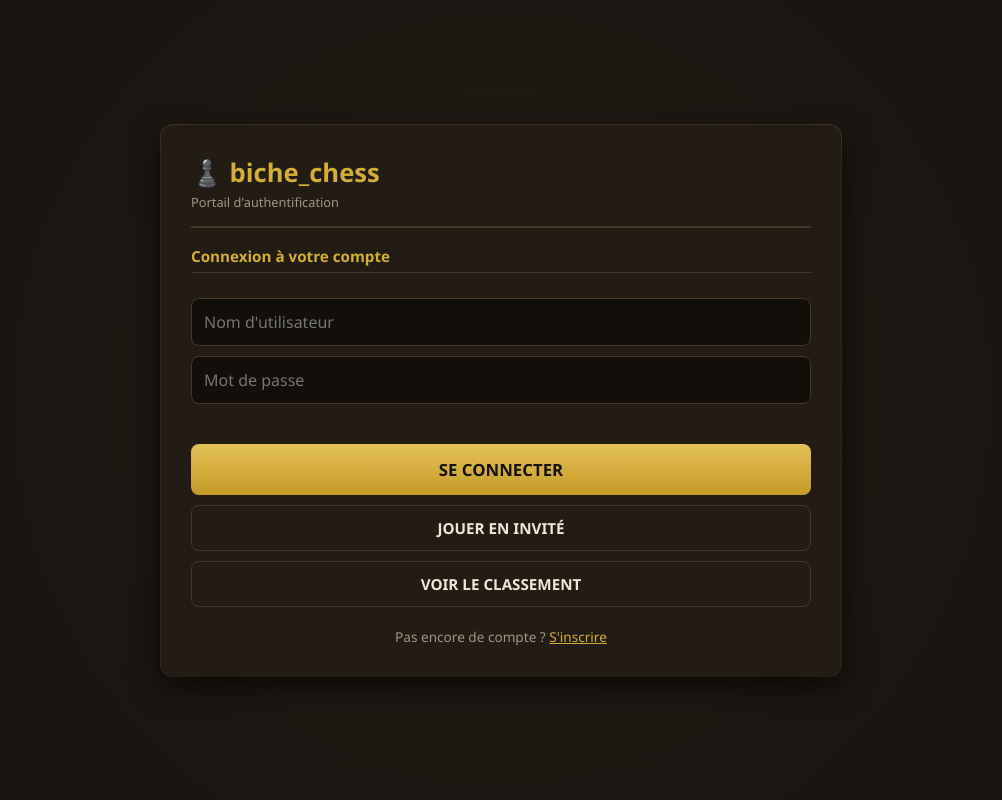
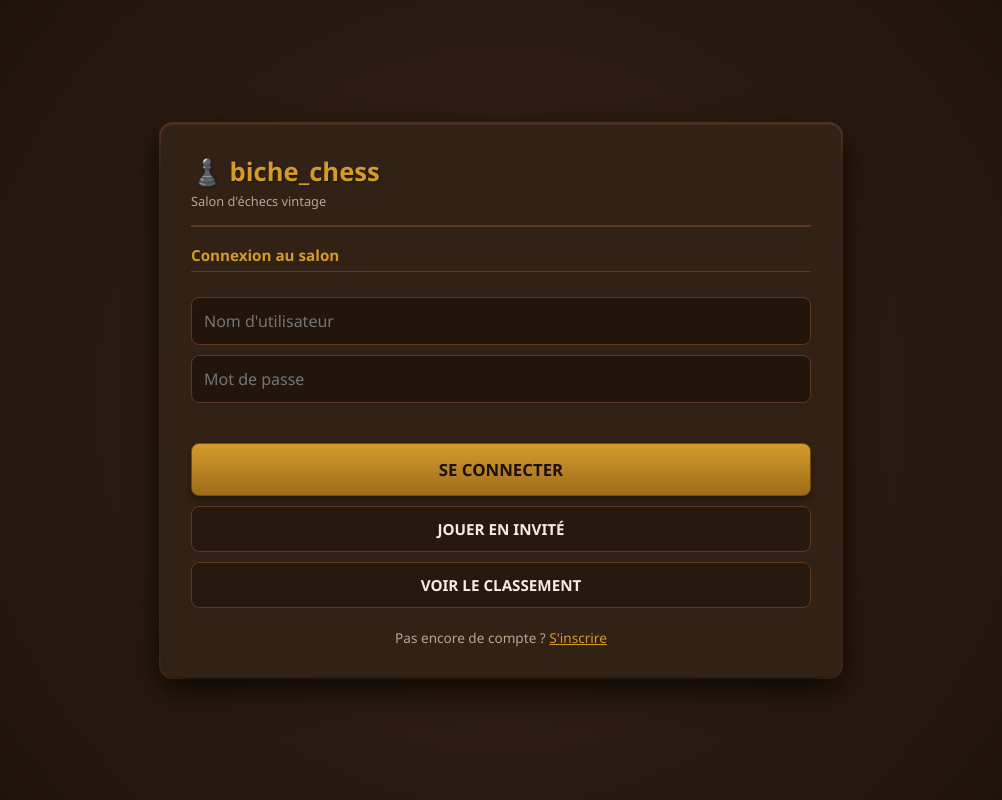
Before and after one commit to bichetonne/echec, a Flask app: page / in a window 1280 px wide. Shown: the whole page, without its empty margins (139-1141 px from the left). Run offline with Flask 3, Linux system fonts and the light colour scheme; some libraries are stand-ins or nearby versions.

Commit message:
Application du theme bois vintage et chaleureux

```diff
--- a/templates/index.html
+++ b/templates/index.html
@@ -3,22 +3,23 @@
 <head>
     <meta charset="UTF-8">
     <meta name="viewport" content="width=device-width, initial-scale=1.0">
-    <title>biche_chess</title>
+    <title>biche_chess - Bois Vintage</title>
     <style>
         :root {
-            --bg-color: #16120e;
-            --panel-bg: #231c15;
-            --panel-border: #4a3826;
-            --accent-color: #d4af37;
-            --accent-hover: #e5c158;
-            --text-color: #f0e6d2;
-            --text-muted: #a39580;
-            --input-bg: #120e0a;
+            /* --- THÈME BOIS VINTAGE --- */
+            --bg-color: #1a110a;          /* Fond bois très sombre et chaleureux */
+            --panel-bg: #322115;          /* Panneau couleur bois noyer / acajou */
+            --panel-border: #5c3a21;      /* Bordure bois sculpté */
+            --accent-color: #d49b2b;      /* Or vieilli / laiton */
+            --accent-hover: #e6b347;
+            --text-color: #f5eedc;        /* Parchemin / Ivoire clair */
+            --text-muted: #b8a68d;        /* Bois vieilli clair */
+            --input-bg: #21150c;          /* Fond de champ sombre texturé */
 
-            --log-panel-bg: rgba(35, 28, 21, 0.85);
-            --log-border: rgba(74, 56, 38, 0.7);
-            --log-text: #d1c7b7;
-            --log-highlight: rgba(212, 175, 55, 0.1);
+            --log-panel-bg: rgba(50, 33, 21, 0.92);
+            --log-border: rgba(92, 58, 33, 0.8);
+            --log-text: #e6dac3;
+            --log-highlight: rgba(212, 155, 43, 0.12);
         }
 
         * {
@@ -37,14 +38,14 @@
             align-items: center;
             justify-content: center;
             padding: 15px;
-            background-image: radial-gradient(circle at center, #231c15 0%, #16120e 100%);
+            background-image: radial-gradient(circle at center, #3a2517 0%, #1a110a 100%);
         }
 
         .main-container {
             background: var(--panel-bg);
             padding: 20px;
             border-radius: 12px;
-            box-shadow: 0 10px 30px rgba(0, 0, 0, 0.7), 0 0 0 1px var(--panel-border);
+            box-shadow: 0 12px 35px rgba(0, 0, 0, 0.8), inset 0 1px 0 rgba(255, 255, 255, 0.08), 0 0 0 2px var(--panel-border);
             width: 100%;
             max-width: 680px;
             display: flex;
@@ -69,6 +70,7 @@
             font-size: 1.6rem;
             margin-bottom: 3px;
             text-transform: lowercase;
+            text-shadow: 1px 1px 2px rgba(0,0,0,0.5);
         }
 
         .header-left p {
@@ -125,31 +127,32 @@
 
         input[type="text"]:focus, input[type="password"]:focus {
             border-color: var(--accent-color);
-            box-shadow: 0 0 5px rgba(212, 175, 55, 0.3);
+            box-shadow: 0 0 6px rgba(212, 155, 43, 0.4);
         }
 
         .btn-start, .btn-auth {
             width: 100%;
             padding: 14px;
-            background: linear-gradient(to bottom, #e5c158, #c59b27);
-            color: #16120e;
-            border: none;
+            background: linear-gradient(to bottom, #d49b2b, #9e6c1a);
+            color: #1a110a;
+            border: 1px solid #754c0e;
             border-radius: 8px;
             font-weight: bold;
             font-size: 1.05rem;
             cursor: pointer;
             transition: all 0.3s ease;
             text-transform: uppercase;
+            box-shadow: 0 4px 6px rgba(0,0,0,0.3);
         }
 
         .btn-start:hover, .btn-auth:hover {
-            background: linear-gradient(to bottom, #f3cf66, #d4af37);
+            background: linear-gradient(to bottom, #e6b347, #b87d21);
         }
 
         .btn-guest, .btn-leaderboard, .btn-back {
             width: 100%;
             padding: 12px;
-            background: transparent;
+            background: rgba(33, 21, 12, 0.6);
             border: 1px solid var(--panel-border);
             color: var(--text-color);
             border-radius: 8px;
@@ -164,7 +167,7 @@
         .btn-guest:hover, .btn-leaderboard:hover, .btn-back:hover {
             border-color: var(--accent-color);
             color: var(--accent-color);
-            background: rgba(212, 175, 55, 0.05);
+            background: rgba(212, 155, 43, 0.08);
         }
 
         .auth-switch {
@@ -188,7 +191,7 @@
             flex: 1;
             padding: 10px 8px;
             border: 1px solid var(--panel-border);
-            background: #2d241c;
+            background: #25170e;
             color: var(--text-color);
             border-radius: 8px;
             cursor: pointer;
@@ -199,7 +202,7 @@
 
         .btn-option.active {
             border-color: var(--accent-color);
-            background: rgba(212, 175, 55, 0.15);
+            background: rgba(212, 155, 43, 0.2);
             color: var(--accent-color);
         }
 
@@ -220,7 +223,7 @@
             color: var(--accent-color);
             text-transform: uppercase;
             font-size: 0.8rem;
-            background: rgba(0,0,0,0.3);
+            background: rgba(0,0,0,0.4);
         }
 
         .slider-box {
@@ -236,7 +239,7 @@
         .skill-slider {
             width: 100%;
             -webkit-appearance: none;
-            background: #16120e;
+            background: #1a110a;
             height: 8px;
             border-radius: 4px;
             border: 1px solid var(--panel-border);
@@ -250,6 +253,7 @@
             border-radius: 50%;
             background: var(--accent-color);
             cursor: pointer;
+            box-shadow: 0 2px 4px rgba(0,0,0,0.5);
         }
 
         .slider-info {
@@ -286,7 +290,7 @@
             display: grid;
             grid-template-columns: 50px 1fr 1fr;
             padding: 8px 10px;
-            background: rgba(0,0,0,0.4);
+            background: rgba(0,0,0,0.5);
             border-bottom: 1px solid var(--log-border);
             font-weight: bold;
             color: var(--accent-color);
@@ -299,18 +303,18 @@
             display: grid;
             grid-template-columns: 50px 1fr 1fr;
             padding: 6px 10px;
-            border-bottom: 1px solid rgba(74, 56, 38, 0.2);
+            border-bottom: 1px solid rgba(92, 58, 33, 0.3);
             font-size: 0.9rem;
             align-items: center;
         }
         .log-entry:nth-child(even) { background-color: var(--log-highlight); }
         .log-move-num { color: var(--text-muted); text-align: center; font-weight: bold; }
         .chess-symbol { font-size: 1.2rem; margin-right: 6px; vertical-align: middle; }
-        .piece-white { color: #e5c158; }
-        .piece-black { color: #c59b27; }
+        .piece-white { color: #f5eedc; text-shadow: 0 0 2px #d49b2b; }
+        .piece-black { color: #d49b2b; }
 
         .hidden { display: none !important; }
-        #authMsg { color: #e5c158; font-size: 0.85rem; text-align: center; min-height: 20px; }
+        #authMsg { color: #e6b347; font-size: 0.85rem; text-align: center; min-height: 20px; }
     </style>
 </head>
 <body>
@@ -319,7 +323,7 @@
         <header>
             <div class="header-left">
                 <h1>♟️ biche_chess</h1>
-                <p id="headerSubtitle">Portail d'authentification</p>
+                <p id="headerSubtitle">Salon d'échecs vintage</p>
             </div>
             <div class="header-right" id="headerRightProfile">
                 <div class="user-tag" id="displayUsername">Utilisateur</div>
@@ -329,7 +333,7 @@
 
         <!-- 1. ÉCRAN DE CONNEXION / INSCRIPTION -->
         <div id="authScreen" style="display: flex; flex-direction: column; gap: 15px;">
-            <div class="section-title" id="authTitle">Connexion à votre compte</div>
+            <div class="section-title" id="authTitle">Connexion au salon</div>
             <div class="form-group">
                 <input type="text" id="usernameInput" placeholder="Nom d'utilisateur">
                 <input type="password" id="passwordInput" placeholder="Mot de passe">
@@ -420,7 +424,7 @@
             </div>
 
             <div>
-                <div class="section-title">Journal Tactique (Robot en entraînement continu)</div>
+                <div class="section-title">Journal Tactique (Entraînement en cours)</div>
                 <div class="log-box" id="logBox">
                     <div class="log-header">
                         <div>Tour</div>
@@ -462,7 +466,7 @@
 
             authSwitchText.addEventListener('click', function() {
                 isLoginMode = !isLoginMode;
-                document.getElementById('authTitle').textContent = isLoginMode ? "Connexion à votre compte" : "Créer un nouveau compte";
+                document.getElementById('authTitle').textContent = isLoginMode ? "Connexion au salon" : "Créer un nouveau compte";
                 document.getElementById('authBtn').textContent = isLoginMode ? "Se connecter" : "S'inscrire";
                 authSwitchText.innerHTML = isLoginMode ? "Pas encore de compte ? <span>S'inscrire</span>" : "Déjà un compte ? <span>Se connecter</span>";
                 document.getElementById('authMsg').textContent = "";
@@ -518,7 +522,7 @@
                         currentSkillLevel = 20;
 
                         document.getElementById('accountColorScreen').classList.remove('hidden');
-                        document.getElementById('headerSubtitle').textContent = `Entraînement permanent | Niv. 20`;
+                        document.getElementById('headerSubtitle').textContent = `Salon Vintage | Niv. 20`;
 
                     } else {
                         msgDiv.textContent = data.message;
@@ -584,25 +588,25 @@
                 document.getElementById('setupScreen').classList.add('hidden');
                 document.getElementById('authScreen').classList.remove('hidden');
                 document.getElementById('headerRightProfile').classList.remove('active');
-                document.getElementById('headerSubtitle').textContent = "Portail d'authentification";
+                document.getElementById('headerSubtitle').textContent = "Salon d'échecs vintage";
             });
 
             document.getElementById('backToAuthFromAccountColorBtn').addEventListener('click', function() {
                 document.getElementById('accountColorScreen').classList.add('hidden');
                 document.getElementById('authScreen').classList.remove('hidden');
                 document.getElementById('headerRightProfile').classList.remove('active');
-                document.getElementById('headerSubtitle').textContent = "Portail d'authentification";
+                document.getElementById('headerSubtitle').textContent = "Salon d'échecs vintage";
             });
 
             document.getElementById('backToSetupFromGameBtn').addEventListener('click', function() {
-                if (confirm("Voulez-vous vraiment quitter l'entraînement en cours ?")) {
+                if (confirm("Voulez-vous vraiment quitter la partie en cours ?")) {
                     document.getElementById('gameScreen').classList.add('hidden');
                     if (currentUser === "Invité") {
                         document.getElementById('setupScreen').classList.remove('hidden');
                         document.getElementById('headerSubtitle').textContent = "Mode Invité - Configuration";
                     } else {
                         document.getElementById('accountColorScreen').classList.remove('hidden');
-                        document.getElementById('headerSubtitle').textContent = `Entraînement permanent | Niv. 20`;
+                        document.getElementById('headerSubtitle').textContent = `Salon Vintage | Niv. 20`;
                     }
                 }
             });
@@ -643,7 +647,7 @@
             document.getElementById('accountColorScreen').classList.add('hidden');
             document.getElementById('gameScreen').classList.remove('hidden');
 
-            document.getElementById('headerSubtitle').textContent = `${currentUser} | Entraînement Niv. ${currentSkillLevel}`;
+            document.getElementById('headerSubtitle').textContent = `${currentUser} | Salon Vintage (Niv. ${currentSkillLevel})`;
             document.getElementById('logEntries').innerHTML = '';
 
             if (playerColor === 'black') {
@@ -664,7 +668,6 @@
             }
         }
 
-        // Enregistre la partie dans la base de données d'entraînement du robot
         async function saveTrainingGame(result) {
             if (currentUser === "Invité") return;
             try {
@@ -679,7 +682,7 @@
                     })
                 });
             } catch (err) {
-                console.error("Erreur d'enregistrement de l'entraînement:", err);
+                console.error("Erreur d'enregistrement:", err);
             }
         }
 
@@ -703,18 +706,16 @@
             if (outcome === 'win') {
                 eloChange = 25;
                 resultStr = 'win';
-                alert("Exploit monumental, vous avez battu le robot ! (+25 Elo)");
+                alert("Exploit monumental, vous avez maté le maître ! (+25 Elo)");
             } else if (outcome === 'loss') {
                 eloChange = -10;
                 resultStr = 'loss';
-                alert("Le robot en entraînement continu vous a maté ! (-10 Elo)");
+                alert("Le robot vintage vous a terrassé ! (-10 Elo)");
             } else {
                 alert("Partie nulle !");
             }
 
-            // Enregistre l'entraînement dans le cloud
             saveTrainingGame(resultStr);
-
             currentElo = Math.max(100, currentElo + eloChange);
             document.getElementById('displayElo').textContent = currentElo;
             updateDatabaseElo(currentElo);
```
